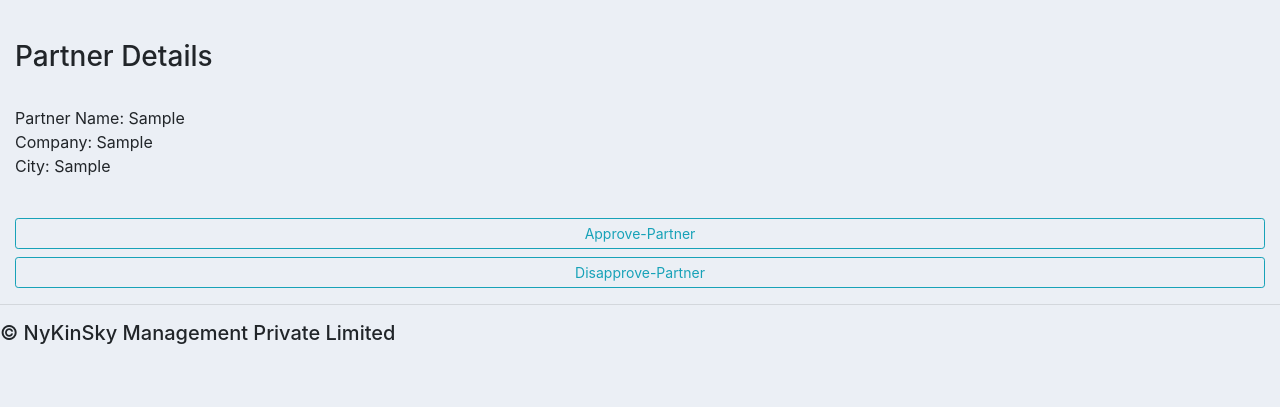
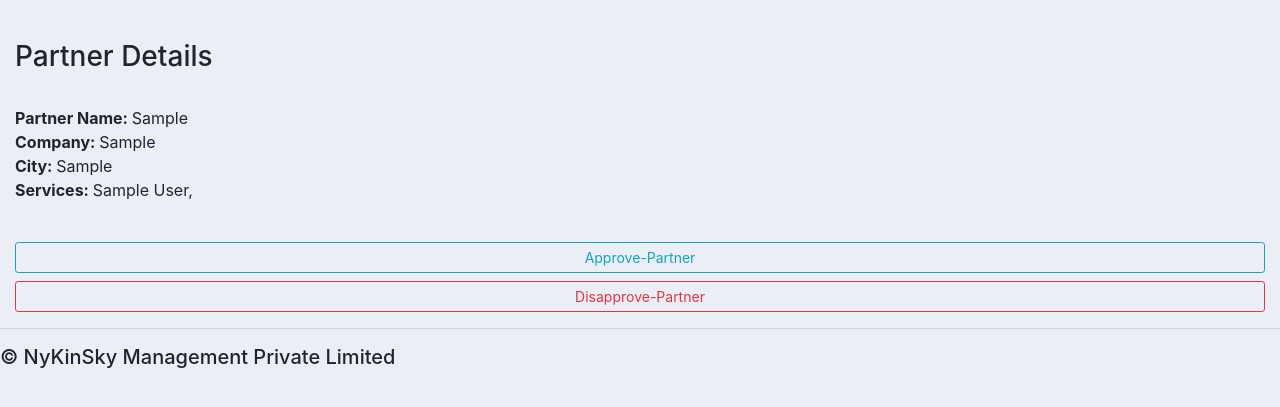
Before and after one commit to karthik-nykinsky/Financial-Services, a Django app: page /manager/approve_partner_page/1/ in a window 1280 px wide. Shown: the part 61-468 px from the top of the page. Run offline with Django 3.2, Linux system fonts and the light colour scheme; a user stored in the database is signed in; tables that the repository leaves empty hold one stand-in row (values such as "Sample post"); some libraries are stand-ins or nearby versions.

Commit message:
Implemented services_provided and better UI

```diff
--- a/accounts/templates/accounts/approve-partner.html
+++ b/accounts/templates/accounts/approve-partner.html
@@ -20,13 +20,14 @@
 <br>
     <p>
         <h3>Partner Details</h3><br>
-    Partner Name: {{partner.user.first_name}}<br>
-    Company: {{partner.company}}<br>
-    City: {{partner.city}}<br>
+    <strong>Partner Name: </strong>{{partner.user.first_name}}<br>
+    <strong>Company: </strong>{{partner.company}}<br>
+    <strong>City: </strong>{{partner.city}}<br>
+    <strong>Services: </strong>{% for service in services %}  {{service}},  {% endfor %}
     </p>
 <br>
 
 <td><a class="btn btn-outline-info  btn-sm btn-block" href="{% url 'Approve-Partner' partner.user.id %}">Approve-Partner</a></td>
-<td><a class="btn btn-outline-info  btn-sm btn-block" href="{% url 'Disapprove-Partner' partner.user.id %}">Disapprove-Partner</a></td>
+<td><a class="btn btn-outline-danger  btn-sm btn-block" href="{% url 'Disapprove-Partner' partner.user.id %}">Disapprove-Partner</a></td>
 
 {% endblock %}
--- a/accounts/templates/accounts/manager.html
+++ b/accounts/templates/accounts/manager.html
@@ -60,7 +60,7 @@
                     <td>{{p.user.first_name}}</td>
                     <td>{{p.company}}</td>
                     <td>{{p.city}}</td>
-                    <td><a class="btn btn-outline-info  btn-sm btn-block" href="{% url 'Approve-Partner-Page' p.user.id %}">Approve-Partner</a></td>
+                    <td><a class="btn btn-outline-info  btn-sm btn-block" href="{% url 'Approve-Partner-Page' p.user.id %}">View-Partner</a></td>
                  {% endfor %}
                 </tr>
 
@@ -86,7 +86,7 @@
                     <td>{{p.user.first_name}}</td>
                     <td>{{p.company}}</td>
                     <td>{{p.city}}</td>
-                    <td><a class="btn btn-outline-info  btn-sm btn-block" href="{% url 'Dismiss-Partner' p.user.id %}">Dismiss the Partner</a></td>
+                    <td><a class="btn btn-outline-danger  btn-sm btn-block" href="{% url 'Dismiss-Partner' p.user.id %}">Dismiss the Partner</a></td>
                  {% endfor %}
                 </tr>
 
--- a/accounts/urls.py
+++ b/accounts/urls.py
@@ -29,7 +29,7 @@ urlpatterns = [
     path('manager/approve_partner_page/<str:pk>/',views.approvepartnerpage, name='Approve-Partner-Page'),
     path('manager/approve_partner_page/disapprove_partner/<str:pk>/',views.disapprovepartner, name='Disapprove-Partner'),
     path('manager/approve_partner_page/approve_partner/<str:pk>/',views.approvepartner, name='Approve-Partner'),
-    path('manager/dismiss_partner/<str:pk>/',views.dismisspartner, name='Dismiss-Partner'),
+    path('manager/dismiss_partner/<str:pk>/',views.disapprovepartner, name='Dismiss-Partner'),
 ]
 
 if settings.DEBUG:
--- a/accounts/views.py
+++ b/accounts/views.py
@@ -251,7 +251,7 @@ def approvepartnerpage(request,pk):
 	if request.user is not None and request.user.is_staff:
 		user=User.objects.get(id=pk)
 		partner = Partner.objects.get(user=user)
-		context = {'partner':partner}
+		context = {'partner':partner, 'services':partner.services_provided.all()}
 		return render(request,'accounts/approve-partner.html',context)
 	else:
 		return HttpResponse("<h3>Permission Denied</h3>")
@@ -267,14 +267,6 @@ def approvepartner(request,pk):
 		return HttpResponse("<h3>Permission Denied</h3>")
 
 def disapprovepartner(request,pk):
-	if request.user is not None and request.user.is_staff:
-		partner=User.objects.get(id=pk)
-		partner.delete()
-		return redirect('manager')
-	else:
-		return HttpResponse("<h3>Permission Denied</h3>")
-
-def dismisspartner(request,pk):
 	if request.user is not None and request.user.is_staff:
 		partner=User.objects.get(id=pk)
 		partner.delete()
```
